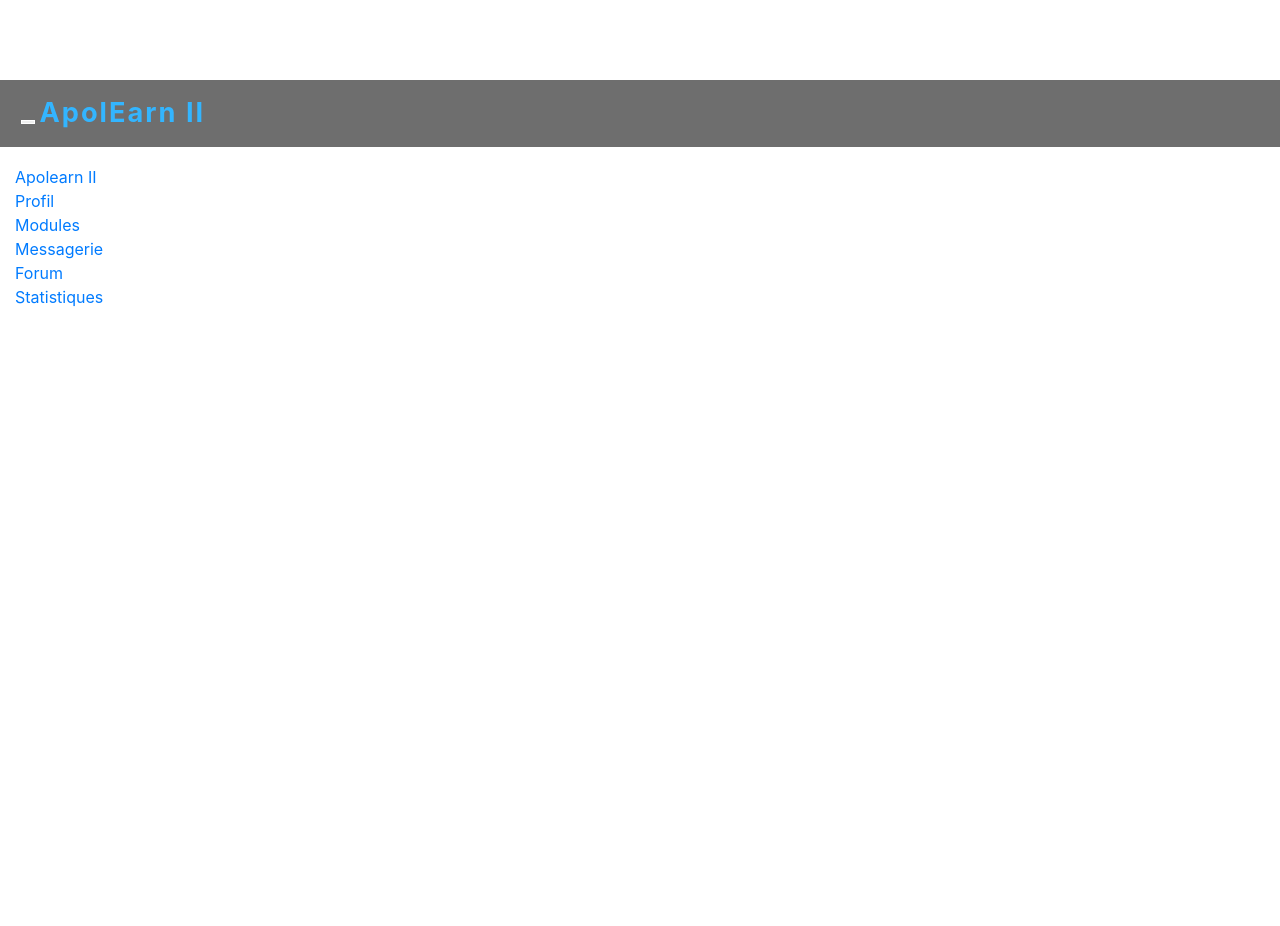
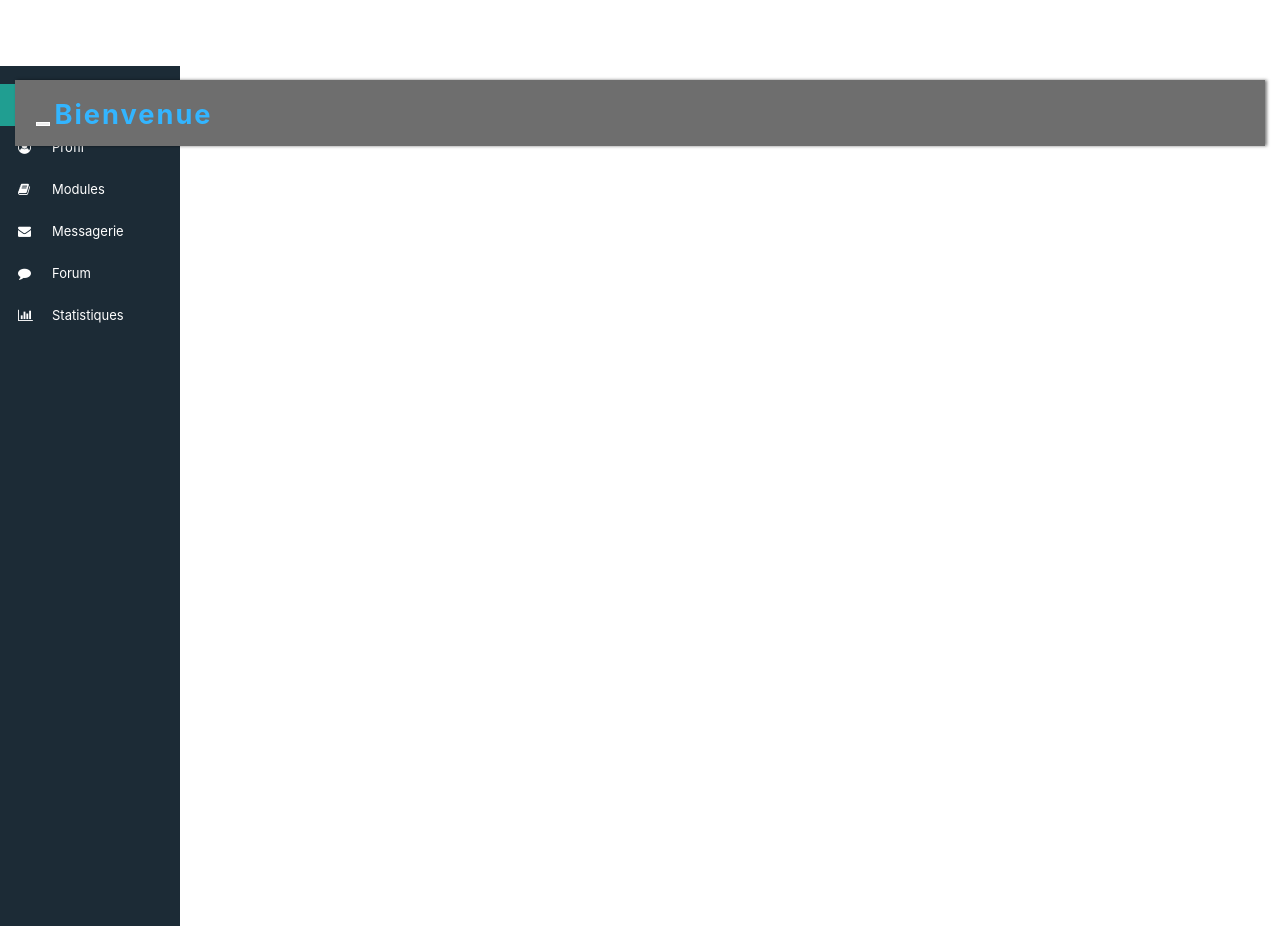
Before and after one commit to GLComWeb/The-BrotherHood-Of-Web, a PHP site: page /dashboard_student.html in a window 1280 px wide. Run offline with PHP 8.4, Linux system fonts and the light colour scheme; some libraries are stand-ins or nearby versions; some web fonts are replaced.

Commit message:
Modif du 27/06/2017

```diff
--- a/dashboard_student.html
+++ b/dashboard_student.html
@@ -23,8 +23,36 @@
 	</head>
 
 	<body>
-		<!-- HEADER -->
-		<header>
+		<!-- CONTENT -->
+		<main class="container-fluid">
+			<!-- SIDEBAR -->
+			<ba-sidebar>
+				<aside class="al-sidebar">
+					<div>
+						<ul class="al-sidebar-list">
+							<li class="al-sidebar-list-item dashboard">
+								<a href="#"><i class="fa fa-home" aria-hidden="true"></i><span>Tableau de bord</span></a>
+							</li>
+							<li class="al-sidebar-list-item">
+								<a href="#"><i class="fa fa-user-circle-o" aria-hidden="true"></i><span>Profil</span></a>
+							</li>
+							<li class="al-sidebar-list-item">
+								<a href="#"><i class="fa fa-book" aria-hidden="true"></i><span>Modules</span></a>
+							</li>
+							<li class="al-sidebar-list-item">
+								<a href="#"><i class="fa fa-envelope" aria-hidden="true"></i><span>Messagerie</span></a>
+							</li>
+							<li class="al-sidebar-list-item">
+								<a href="#"><i class="fa fa-comment" aria-hidden="true"></i><span>Forum</span></a>
+							</li>
+							<li class="al-sidebar-list-item">
+								<a href="#"><i class="fa fa-bar-chart" aria-hidden="true"></i><span>Statistiques</span></a>
+							</li>
+						</ul> <!-- ./..al-sidebar-list -->
+					</div>
+				</aside> <!-- ./..al-sidebar -->
+			</ba-sidebar>
+			<!-- MENU TOP -->
 			<nav class="navbar navbar-fixed-top custom-navbar" role="navigation">
 				<div class="container-fluid">
 					<!-- Brand and toggle get grouped for better mobile display -->
@@ -35,7 +63,7 @@
 							<span class="icon-bar"></span>
 							<span class="icon-bar"></span>
 						</button>
-						<a class="navbar-brand" href="index.html">ApolEarn II</a>
+						<a class="navbar-brand" href="index.html">Bienvenue</a>
 					</div>
 					<!-- Collect the nav links, forms, and other content for toggling -->
 					<div class="collapse navbar-collapse" id="bs-example-navbar-collapse-1">
@@ -50,35 +78,7 @@
 				</div>
 				<!-- /.container-fluid -->
 			</nav>
-		</header>
-		<!-- CONTENT -->
-		<main class="container-fluid">
-			<ba-sidebar>
-				<aside class="al-sidebar">
-					<div>
-						<ul class="al-sidebar-list">
-							<li class="sidebar-brand">
-								<a href="#">Apolearn II</a>
-							</li>
-							<li>
-								<a href="#">Profil</a>
-							</li>
-							<li>
-								<a href="#">Modules</a>
-							</li>
-							<li>
-								<a href="#">Messagerie</a>
-							</li>
-							<li>
-								<a href="#">Forum</a>
-							</li>
-							<li>
-								<a href="#">Statistiques</a>
-							</li>
-						</ul>
-					</div>
-				</aside>
-			</ba-sidebar>
+
 		</main> <!-- ./..container-fluid -->
 
 		<!-- Footer -->
--- a/styles_dashboard_student.css
+++ b/styles_dashboard_student.css
@@ -8,11 +8,28 @@
 /***********************************************-- HEADER --***********************************************/
 
 .custom-navbar {
-    background: #6E6E6E;
-    margin-bottom: 0;
+    background-color: #1C2B36;
+	z-index: 904;
+	box-shadow: 2px 0 3px rgba(0,0,0,.5);
+	height: 66px;
+	width: 100%;
+	min-width: 320px;
+	padding: 5px 32px 0 40px;
 }
 
 /***********************************************-- SIDEBAR --***********************************************/
+
+.al-sidebar{
+	width: 180px;
+	top: 66px;
+	left: 0;
+	z-index: 904;
+	display: block;
+	min-height: 100%;
+	background-color: #1C2B36;
+	height: 100%;
+	position: fixed;
+}
 
 .al-sidebar-list{
 	margin: 0;
@@ -20,4 +37,43 @@
 	list-style: none;
 }
 
+.al-sidebar-list-item.dashboard{
+	background-color: #209E91;
+}
+
+.al-sidebar-list-item.dashboard a:hover{
+	color: #FFFFFF;
+}
+
+
+.al-sidebar-list-item{
+	display: block;
+	position: relative;
+	float: none;
+	padding: 0;
+}
+
+.al-sidebar-list-item a{
+	color: #FFFFFF;
+	display: block;
+	height: 42px;
+	padding-left: 18px;
+	font-size: 13px;
+	text-decoration: none;
+	line-height:42px;
+	cursor: pointer;
+}
+
+.al-sidebar-list-item a:hover{
+	color: #209E91;
+}
+
+.al-sidebar-list-item a i{
+	margin-right: 18px;
+	width: 16px;
+	display: inline-block;
+}
+
+
+
 /***********************************************-- FOOTER --***********************************************/
```
